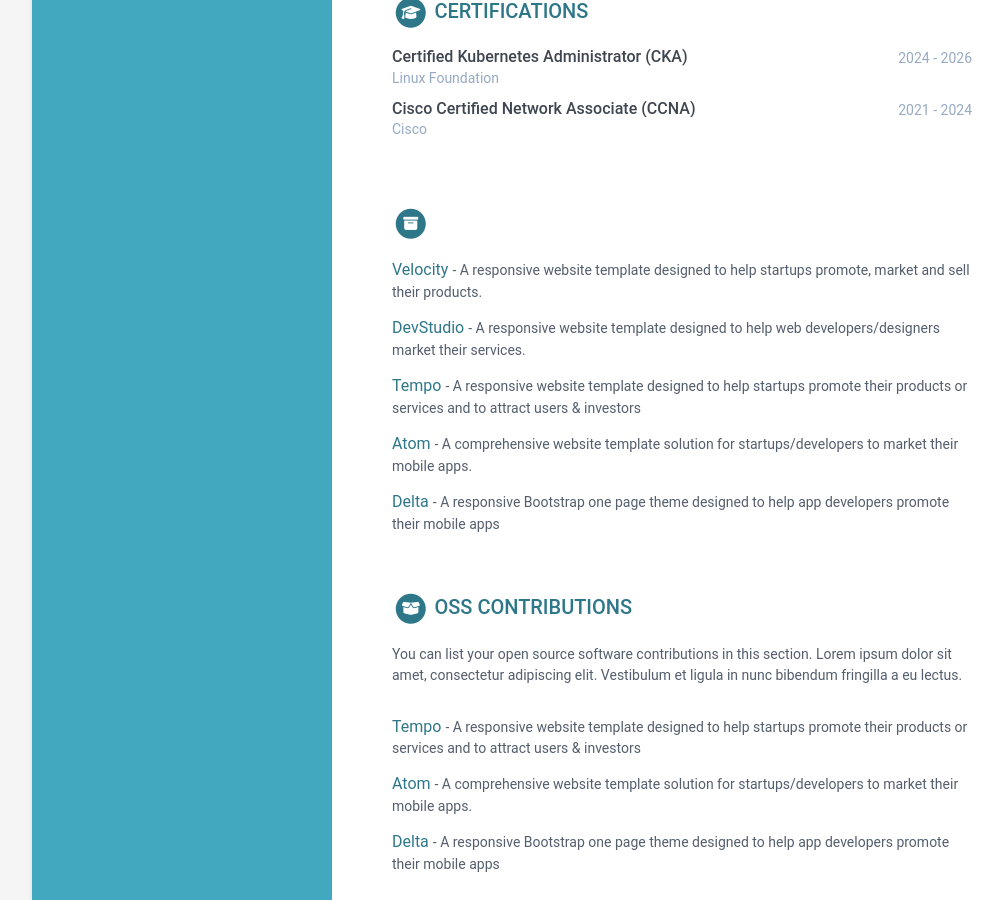
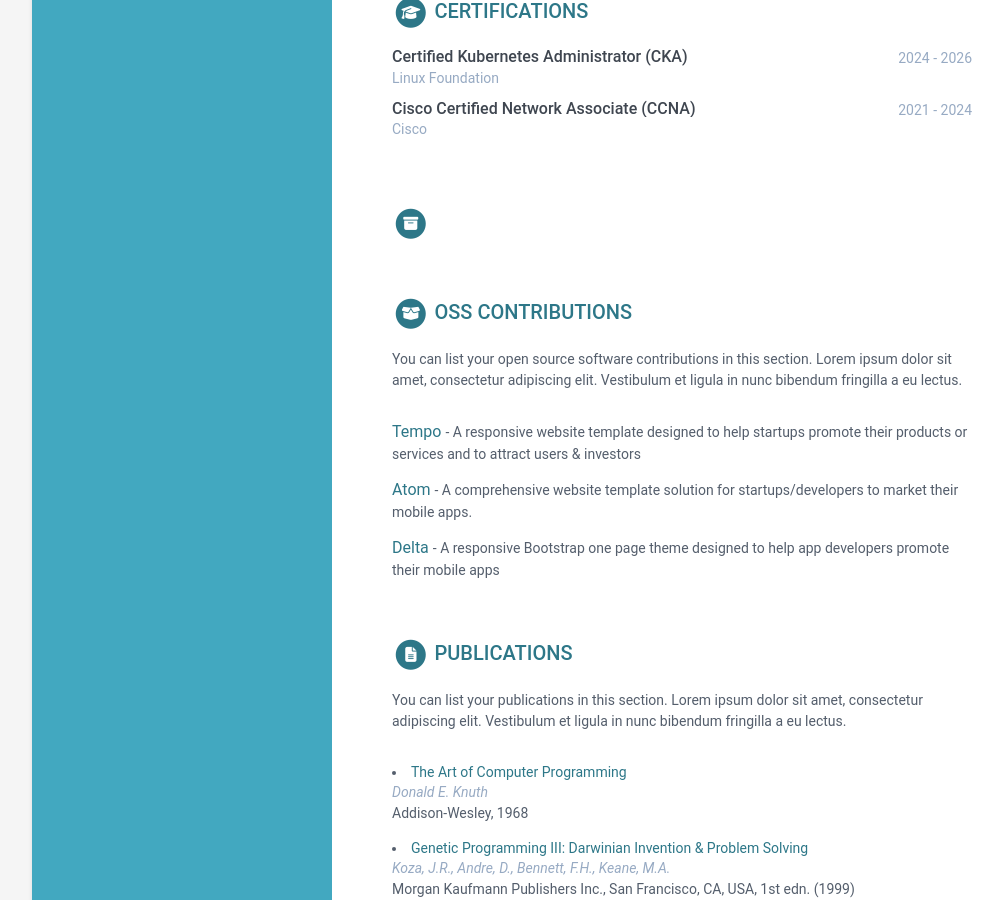
Before and after one commit to Ovvio2311/online-resume, a Jekyll site: the page built from index.html, in a window 1280 px wide and 900 px high, scrolled down 1663 px. Shown: the whole window, without its empty margins (108-1111 px from the left). Built offline with Jekyll 4.4.1, drawn with Linux system fonts in a browser that asks for light colours.

Commit message:
Update data.yml

```diff
--- a/_data/data.yml
+++ b/_data/data.yml
@@ -148,25 +148,9 @@ projects:
     title:
     intro:
     assignments:
-      - title: Velocity
-        link: "#hook"
-        tagline: "A responsive website template designed to help startups promote, market and sell their products."
-
-      - title: DevStudio
-        link: "#"
-        tagline: "A responsive website template designed to help web developers/designers market their services."
-
-      - title: Tempo
-        link: "#"
-        tagline: "A responsive website template designed to help startups promote their products or services and to attract users &amp; investors"
-
-      - title: Atom
-        link: "#"
-        tagline: "A comprehensive website template solution for startups/developers to market their mobile apps."
-
-      - title: Delta
-        link: "#"
-        tagline: "A responsive Bootstrap one page theme designed to help app developers promote their mobile apps"
+      - title:
+        link:
+        tagline:
 
 oss:
     title: OSS Contributions
```
